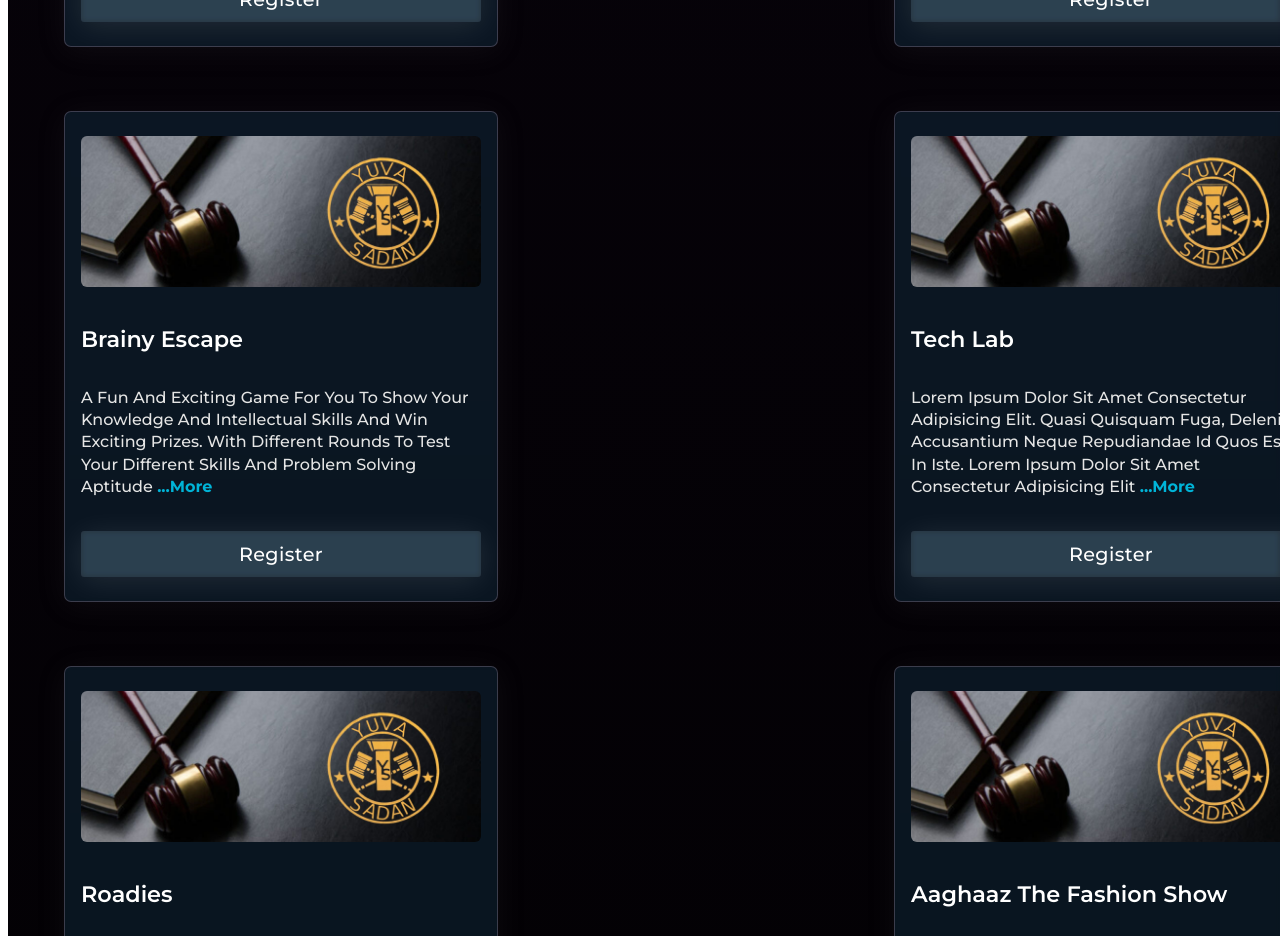
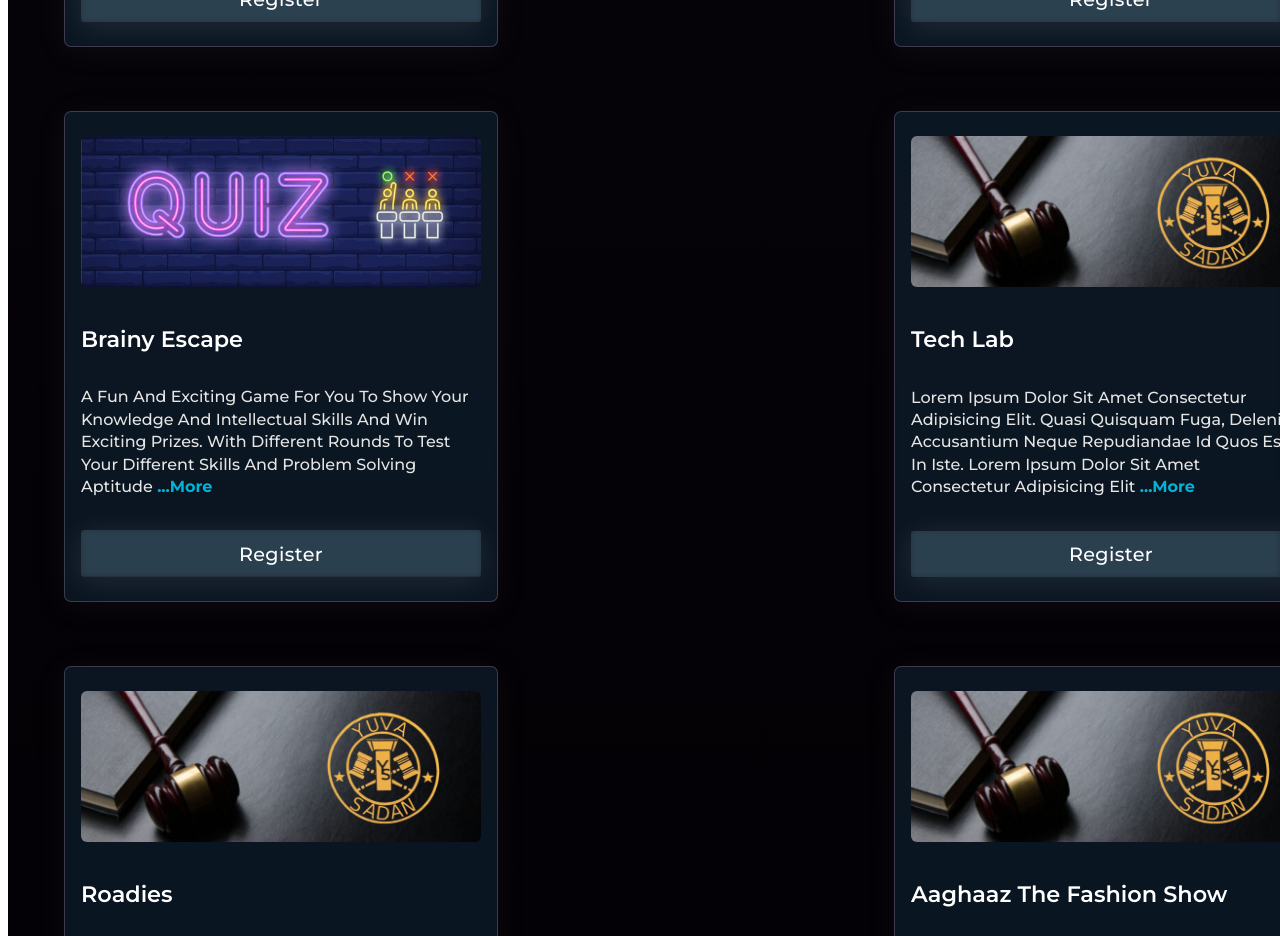
Before and after one commit to subrat611/technorollix23, a Nuxt app: page /event in a window 1280 px wide. Shown: the part 2380-3316 px from the top of the page. Built offline with nearby package versions, Linux system fonts and the light colour scheme; a web font is replaced by a local one.

Commit message:
event page update

```diff
--- a/pages/event.vue
+++ b/pages/event.vue
@@ -56,6 +56,7 @@ export default {
           event_name: 'brainy escape',
           event_desc:
             'A fun and exciting game for you to show your knowledge and intellectual skills and win exciting prizes. With different rounds to test your different skills and problem solving aptitude',
+          event_img: 'quiz.jpg',
         },
         {
           event_name: 'tech lab',
```
Also changed, not shown: static/event/quiz.jpg (added).
